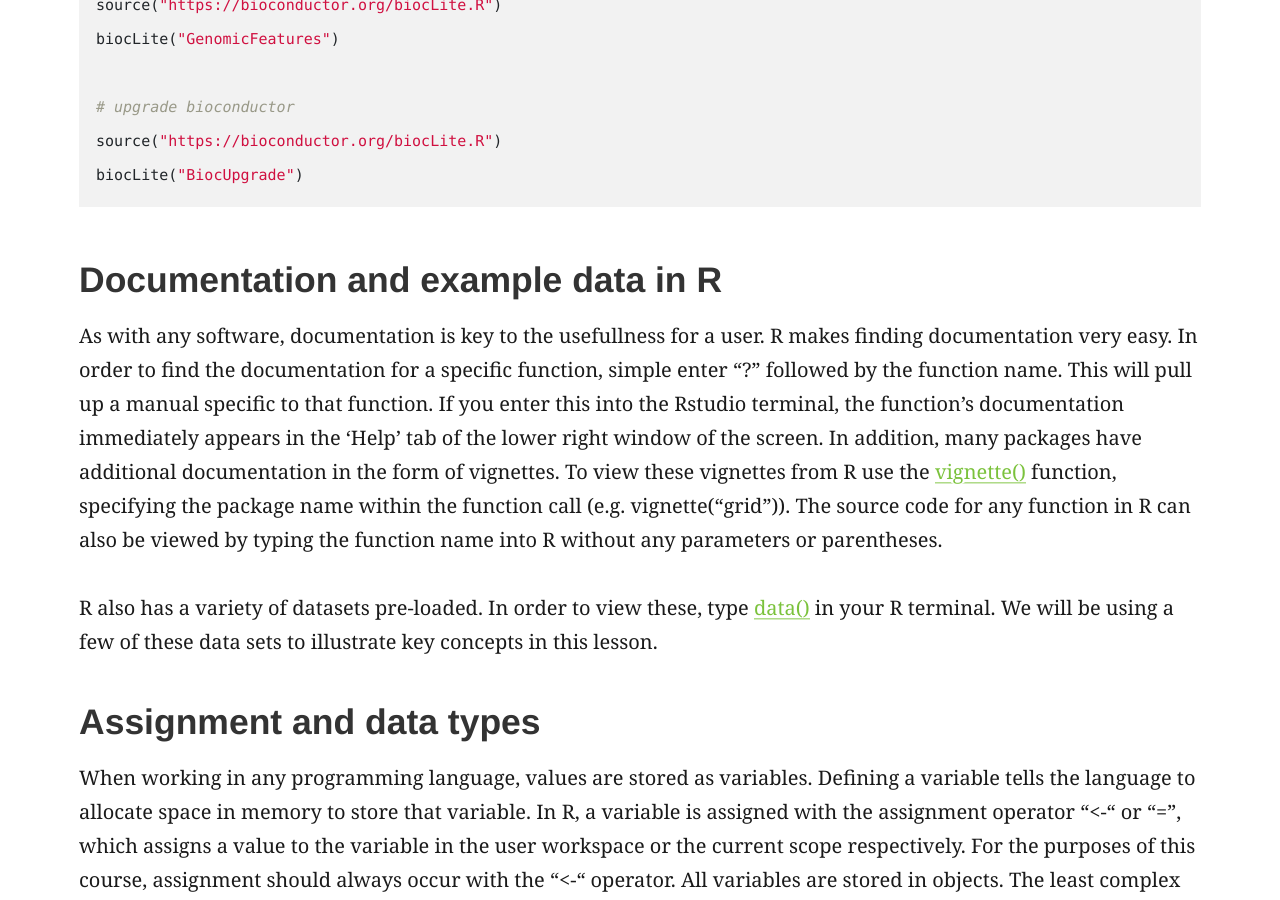
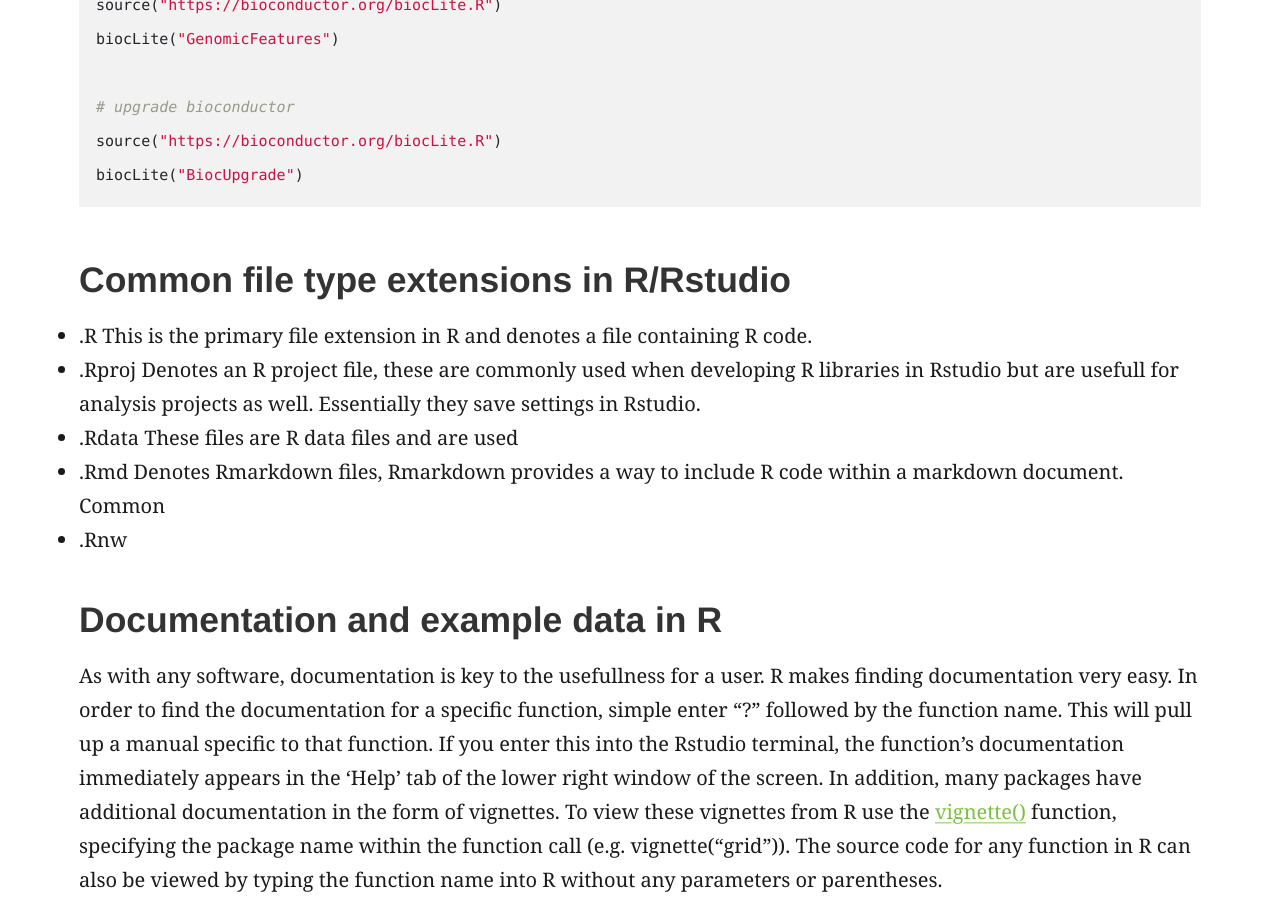
Before and after one commit to griffithlab/genviz.org, a Jekyll site: the page built from _posts/0002-02-01-introductionToR.md, in a window 1280 px wide and 900 px high, scrolled down 3489 px. Built offline with Jekyll 4.4.1, drawn with Linux system fonts in a browser that asks for light colours; nearby versions of some CDN libraries.

Commit message:
added filetypes

````diff
--- a/_posts/0002-02-01-introductionToR.md
+++ b/_posts/0002-02-01-introductionToR.md
@@ -77,6 +77,15 @@ biocLite("GenomicFeatures")
 source("https://bioconductor.org/biocLite.R")
 biocLite("BiocUpgrade")
 ```
+
+## Common file type extensions in R/Rstudio
+
+- .R This is the primary file extension in R and denotes a file containing R code.
+- .Rproj Denotes an R project file, these are commonly used when developing R libraries in Rstudio but are usefull for analysis projects as well. Essentially they save settings in Rstudio.
+- .Rdata These files are R data files and are used
+- .Rmd Denotes Rmarkdown files, Rmarkdown provides a way to include R code within a markdown document. Common
+- .Rnw
+
 ## Documentation and example data in R
 
 As with any software, documentation is key to the usefullness for a user. R makes finding documentation very easy. In order to find the documentation for a specific function, simple enter "?" followed by the function name. This will pull up a manual specific to that function. If you enter this into the Rstudio terminal, the function's documentation immediately appears in the 'Help' tab of the lower right window of the screen. In addition, many packages have additional documentation in the form of vignettes. To view these vignettes from R use the [vignette()](https://www.rdocumentation.org/packages/utils/versions/3.4.1/topics/vignette) function, specifying the package name within the function call (e.g. vignette("grid")). The source code for any function in R can also be viewed by typing the function name into R without any parameters or parentheses.
````
